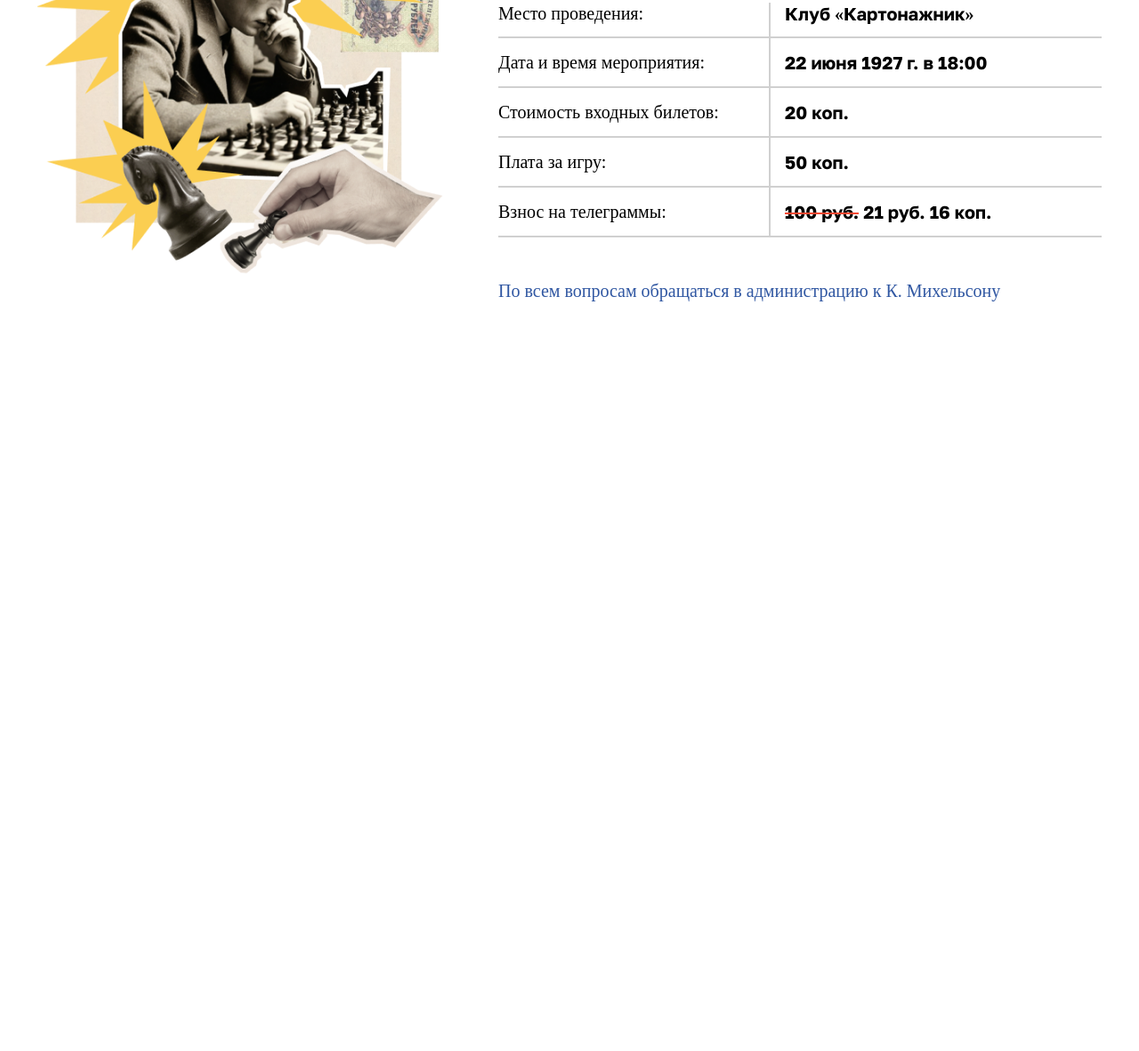
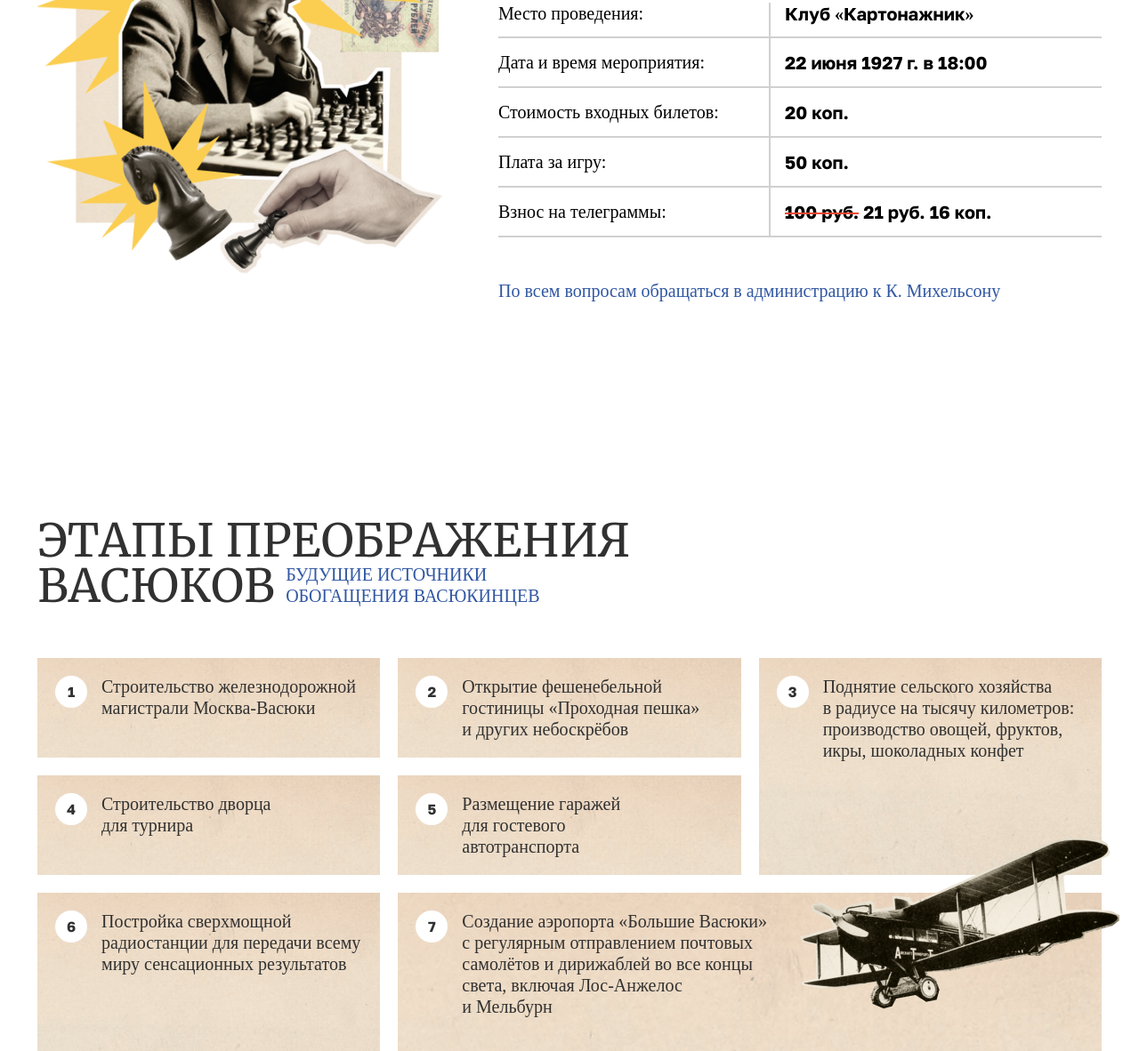
Before and after one commit to IvanTyler/IvanTyler.github.io, a website: page index.html in a window 1280 px wide. Shown: the part 1387-2569 px from the top of the page at 89% size. Before the commit the page ends 1774 px from the top, so only its background shows below. Drawn offline with Linux system fonts and the light colour scheme; files whose address does not match are found by name; a web font is replaced by a local one.

Commit message:
layout stages-transformation-list

```diff
--- a/index.html
+++ b/index.html
@@ -205,7 +205,8 @@
                     </span>
                 </div>
             </section>
-            <!-- <section class="stages-transformation">
+            <section class="stages-transformation">
+                <div class="container stages-transformation-container">
                     <h2 class="stages-transformation__title">
                         Этапы преображения Васюков
                         <span class="stages-transformation__postscript">
@@ -228,13 +229,14 @@
                         <li class="stages-transformation-list__item">
                             <span class="stages-transformation-list__number">3</span>
                             <span class="stages-transformation-list__description">
-                            Поднятие сельского хозяйства в радиусе на тысячу километров: производство овощей, фруктов,
+                                Поднятие сельского хозяйства в радиусе на тысячу километров: производство овощей,
+                                фруктов,
                                 икры,
                                 шоколадных конфет
                             </span>
                         </li>
                         <li class="stages-transformation-list__item">
-                        <span class="stages-transformation-list__number">3</span>
+                            <span class="stages-transformation-list__number">4</span>
                             <span class="stages-transformation-list__description">
                                 Строительство дворца для турнира
                             </span>
@@ -258,10 +260,13 @@
                                 и дирижаблей
                                 во все концы света, включая Лос-Анжелос и Мельбурн
                             </span>
+                            <img src="/src/public/img/airplane.png" alt="airplane"
+                                class="stages-transformation-list__img">
                         </li>
                     </ul>
+                </div>
             </section>
-            <section class="tournament-participants">
+            <!-- <section class="tournament-participants">
                 <h2 class="tournament-participants__title">
                     Участники турнира
                 </h2>
@@ -326,8 +331,7 @@
                     </li>
                 </ul>
 
-            </section>
-            <section class="running-line"> -->
+            </section> -->
         </main>
         <!-- <footer class="footer">
             <div class="container container-footer">
--- a/src/public/less/about-tournament.less
+++ b/src/public/less/about-tournament.less
@@ -39,6 +39,7 @@
         grid-area: title;
         align-self: end;
         .title();
+        text-transform: uppercase;
         font-size: clamp(25px, 3vw, 36px);
         line-height: clamp(31px, 3vw, 41px);
         font-weight: 400;
--- a/src/public/less/main.less
+++ b/src/public/less/main.less
@@ -70,3 +70,6 @@ body {
 
 @import url('../less/about-tournament.less');
 @import url('../less/about-tournament-list.less');
+
+@import url('../less/stages-transformation.less');
+@import url('../less/stages-transformation-list.less');
--- a/src/public/less/running-line.less
+++ b/src/public/less/running-line.less
@@ -3,7 +3,7 @@
 }
 
 .enable-animation .runnig-line-list {
-    animation: move 50s linear infinite;
+    animation: move 70s linear infinite;
 }
 
 .marquee__content {
--- /dev/null
+++ b/src/public/less/stages-transformation-list.less
@@ -0,0 +1,104 @@
+@import url('../less/mixins/main.less');
+
+.stages-transformation-list {
+    display: grid;
+    grid-template-columns: repeat(auto-fill, minmax(calc(33.333% - 20px), auto));
+    gap: 20px;
+    margin-top: 54px;
+
+    @media (max-width: 1230px) {
+        grid-template-columns: repeat(auto-fill, minmax(calc(50% - 20px), auto));
+    }
+
+    @media (max-width: 770px) {
+        grid-template-columns: repeat(auto-fill, minmax(calc(100% - 20px), auto));
+    }
+
+    &__item {
+        position: relative;
+        display: grid;
+        grid-template-columns: 36px 1fr;
+        gap: 16px;
+        padding: 20px;
+        background-color: var(--color-main_1);
+
+        &:nth-child(5)>span:last-child {
+            max-width: 240px;
+        }
+
+        &:nth-child(3) {
+            grid-column: 3 / span 1;
+            grid-row: 1 / span 2;
+
+            @media (max-width: 1230px) {
+                grid-column: 1 / span 1;
+                grid-row: 2 / span 1;
+            }
+        }
+
+        &:nth-child(7) {
+            grid-template-columns: 36px minmax(auto, 446px) 1fr;
+            grid-column: 2 / span 2;
+
+            @media (max-width: 1230px) {
+                grid-template-columns: 36px minmax(auto, 100%) 1fr;
+                grid-column: 1 / span 2;
+            }
+
+            @media (max-width: 770px) {
+                grid-column: 1 / span 1;
+            }
+        }
+
+        &::after {
+            content: '';
+            position: absolute;
+            top: 0;
+            right: 0;
+            left: 0;
+            bottom: 0;
+            display: inline-block;
+            background-image: url('../img/bg__item.png');
+            background-size: cover;
+        }
+    }
+
+    &__img,
+    &__number,
+    &__description {
+        position: relative;
+        z-index: 2;
+    }
+
+    &__img {
+        margin-right: -62px;
+        margin-top: -97px;
+
+        @media (max-width: 1230px) {
+            justify-self: end;
+            margin-top: -77px;
+            width: 317px;
+        }
+    }
+
+    &__number {
+        display: flex;
+        align-items: center;
+        justify-content: center;
+        width: 36px;
+        height: 36px;
+        border-radius: 50%;
+        background-color: var(--color-main_6);
+        color: var(--color-main_3);
+        font-family: var(--font-main_2);
+        font-weight: 600;
+    }
+
+    &__description {
+        display: inline-block;
+        color: var(--color-main_3);
+        font-family: var(--font-main_2);
+        font-size: 20px;
+        line-height: 24px;
+    }
+}
--- /dev/null
+++ b/src/public/less/stages-transformation.less
@@ -0,0 +1,29 @@
+@import url('../less/mixins/main.less');
+
+.stages-transformation {
+    margin-top: 200px;
+
+    &__title {
+        max-width: 780px;
+        .title();
+        text-transform: uppercase;
+        font-size: clamp(36px, 4vw, 54px);
+        line-height: clamp(35px, 4vw, 60px);
+        font-weight: 400;
+    }
+
+    &__postscript {
+        display: inline-block;
+        font-size: clamp(20px, 1vw, 18px);
+        line-height: clamp(24px, 1vw, 22px);
+        font-family: var(--font-main_2);
+        color: var(--color-main_4);
+        font-weight: 400;
+        max-width: 310px;
+    }
+}
+
+.stages-transformation-container {
+    display: grid;
+    grid-template-columns: 1fr;
+}
--- a/src/public/less/topic-lecture.less
+++ b/src/public/less/topic-lecture.less
@@ -4,7 +4,7 @@
     display: grid;
     align-items: center;
     justify-content: space-between;
-    grid-template-columns: minmax(auto, 680px) minmax(394px, auto);
+    grid-template-columns: minmax(auto, 770px) minmax(394px, auto);
     grid-template-areas:
         'title wrapper-img'
     ;
@@ -37,7 +37,6 @@
         display: inline-block;
         font-family: var(--font-main_1);
         color: var(--color-main_2);
-        margin-top: 7px;
         font-weight: 700;
 
         @media (max-width: 800px) {
@@ -50,6 +49,7 @@
         font-size: clamp(25px, 3vw, 36px);
         line-height: clamp(31px, 3vw, 41px);
         font-weight: 400;
+        text-transform: uppercase;
 
         @media (max-width: 800px) {
             display: none;
```
Also changed, not shown: src/public/css/about-tournament.css, src/public/css/main.css, src/public/css/running-line.css, src/public/css/stages-transformation-list.css (added), src/public/css/stages-transformation.css (added), src/public/css/topic-lecture.css, src/public/img/airplane.png (added), src/public/img/bg__item.png (added). Lines whose indentation alone changed are shown as unchanged.
